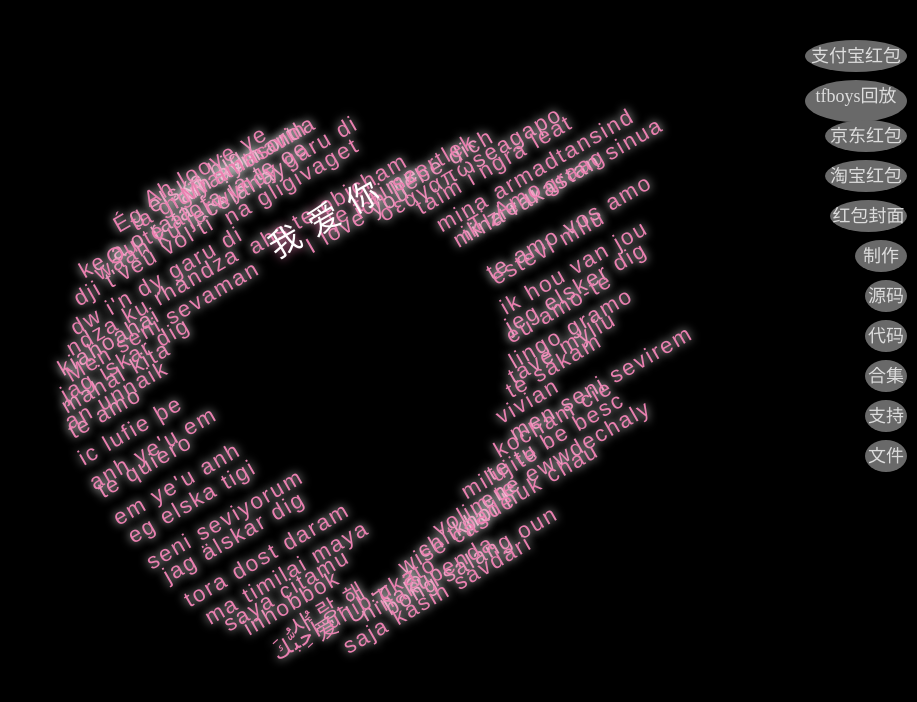
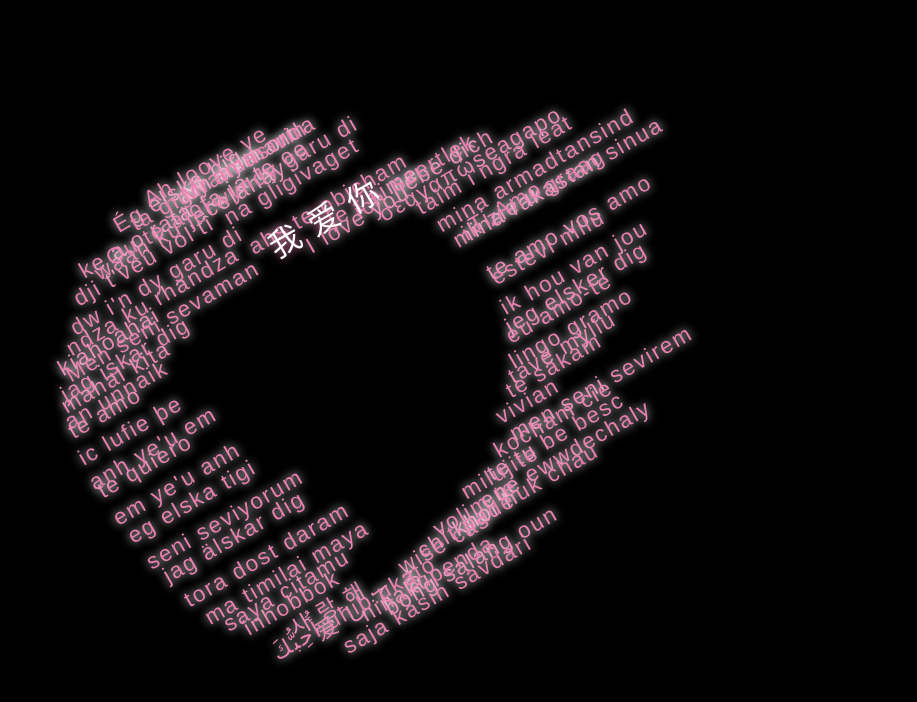
Before and after one commit to Eniel2007/Eniel2007.github.io, a plain HTML site: page index.html in a window 1280 px wide. Shown: the whole page, without its empty margins (363-1280 px from the left). Drawn offline with Linux system fonts and the light colour scheme; a script that the page names is missing.

Commit message:
Update index.html

```diff
--- a/index.html
+++ b/index.html
@@ -715,17 +715,7 @@ body {
 <style class="mpa-style-fix ImageGatherer">.FotorFrame{position:fixed!important}</style><style class="mpa-style-fix SideFunctionPanel">.weui-desktop-online-faq__wrp{top:304px!important;bottom:unset!important}.weui-desktop-online-faq__wrp .weui-desktop-online-faq__switch{width:38px!important}</style><script src="./浪漫至死不渝_files/monitors.3.6.36.cn.js.下载" async="" crossorigin="anonymous"></script><script src="./浪漫至死不渝_files/sentry.3.6.36.cn.js.下载" async="" crossorigin="anonymous"></script></head>
 <body mpa-version="9.0.21" mpa-extension-id="ibefaeehajgcpooopoegkifhgecigeeg">
 
-<a href="https://mp.weixin.qq.com/s/Ftmx8ot9M_rYWFZsrJtypA" style="position: fixed; top: 5%; right: 10px; width: 100px; height: 30px; z-index: 999; background: #696969; border-radius: 50%; padding: 1.0px; text-align: center; color: #ddd; text-decoration: none; line-height: 30px; font-size: 18px;">支付宝红包</a>
-<a href="https://pan.quark.cn/s/ee4847bffd34" style="position: fixed; top: 10%; right: 10px; width: 100px; height: 40px; z-index: 999; background: #696969; border-radius: 50%; padding: 1.0px; text-align: center; color: #ddd; text-decoration: none; line-height: 30px; font-size: 18px;">tfboys回放</a>
-<a href="https://mp.weixin.qq.com/s/0_GSKq1HqEw9qLCIOV_FEg" style="position: fixed; top: 15%; right: 10px; width: 80px; height: 30px; z-index: 999; background: #696969; border-radius: 50%; padding: 1.0px; text-align: center; color: #ddd; text-decoration: none; line-height: 30px; font-size: 18px;">京东红包</a>
-<a href="https://mp.weixin.qq.com/s/TuUjGvr62RVz721_TeDRjA" style="position: fixed; top: 20%; right: 10px; width: 80px; height: 30px; z-index: 999; background: #696969; border-radius: 50%; padding: 1.0px; text-align: center; color: #ddd; text-decoration: none; line-height: 30px; font-size: 18px;">淘宝红包</a>
-<a href="https://shop1619956412.v.weidian.com/?userid=1619956412&spider_token=2720" style="position: fixed; top: 25%; right: 10px; width: 75px; height: 30px; z-index: 999; background: #696969; border-radius: 50%; padding: 1.0px; text-align: center; color: #ddd; text-decoration: none; line-height: 30px; font-size: 18px;">红包封面</a>
-<a href="https://mp.weixin.qq.com/s/YYbYUHNKEg_U3HTHEh2C5w" style="position: fixed; top: 30%; right: 10px; width: 50px; height: 30px; z-index: 999; background: #696969; border-radius: 50%; padding: 1.0px; text-align: center; color: #ddd; text-decoration: none; line-height: 30px; font-size: 18px;">制作</a>
-<a href="https://pan.quark.cn/s/3344d23e48a8" style="position: fixed; top: 35%; right: 10px; width: 40px; height: 30px; z-index: 999; background: #696969; border-radius: 50%; padding: 1.0px; text-align: center; color: #ddd; text-decoration: none; line-height: 30px; font-size: 18px;">源码</a>
-<a href="https://drive.uc.cn/s/4819fdecb8a24" style="position: fixed; top: 40%; right: 10px; width: 40px; height: 30px; z-index: 999; background: #696969; border-radius: 50%; padding: 1.0px; text-align: center; color: #ddd; text-decoration: none; line-height: 30px; font-size: 18px;">代码</a>
-<a href="https://pan.xunlei.com/s/VNlDcB3ABz0oNSOEv5mpSE_tA1?pwd=97rw#" style="position: fixed; top: 45%; right: 10px; width: 40px; height: 30px; z-index: 999; background: #696969; border-radius: 50%; padding: 1.0px; text-align: center; color: #ddd; text-decoration: none; line-height: 30px; font-size: 18px;">合集</a>
-<a href="https://mp.weixin.qq.com/s/CImse_lRLCDjB3WzAqRp1Q" style="position: fixed; top: 50%; right: 10px; width: 40px; height: 30px; z-index: 999; background: #696969; border-radius: 50%; padding: 1.0px; text-align: center; color: #ddd; text-decoration: none; line-height: 30px; font-size: 18px;">支持</a>
-<a href="https://pan.xunlei.com/s/VO1dLN6rfBTIpMa_bYISLRcFA1?pwd=y2zh#" style="position: fixed; top: 55%; right: 10px; width: 40px; height: 30px; z-index: 999; background: #696969; border-radius: 50%; padding: 1.0px; text-align: center; color: #ddd; text-decoration: none; line-height: 30px; font-size: 18px;">文件</a>
+
 
   <div id="ui">
   <div class="love">
```
